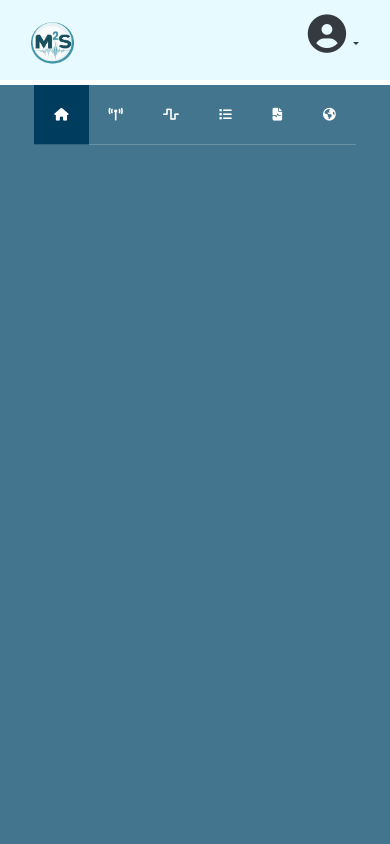
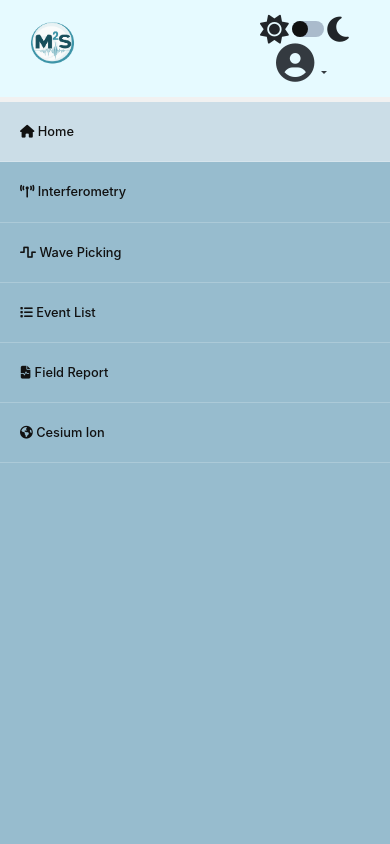
Before and after one commit to Dirack/dashboard, a plain HTML site: page index.html in a window 390 px wide. Shown: the top 844 px of the page. Drawn offline with nearby package versions, Linux system fonts and the light colour scheme.

Commit message:
Light and dark theme

```diff
--- a/index.html
+++ b/index.html
@@ -23,9 +23,15 @@
 				<img src="logo_m2s.png" class="logo-img">
 				<!--<h4 class="text-dark">Logo</h4>-->
 			</div>
-			<div class="col-4 text-right bar">
-				<ul class="navbar-nav mr-auto">
-					<li>
+			<div class="col-4 text-right bar d-flex justify-content-end">
+				<div class="row">
+				<div class="switch" style="margin-right:20px">
+					<i class="fas fa-sun"></i>
+					<span class="switch__track"></span>
+					<i class="fas fa-moon"></i>
+				</div>
+				<ul class="navbar-nav mr-auto list-inline d-flex">
+					<li class="list-inline-item">
 						<a href="#" class="px-3 text-dark perfil dropdown-toggle" id="navbar-dropdown" role="button" data-toggle="dropdown" aria-haspopup="true" aria-expanded="false">
 							<i class="fa-solid fa-circle-user fa-3x"></i>
 						</a>
@@ -36,6 +42,7 @@
 						</div>
 					</li>
 				</ul>
+				</div>
 			</div>
 		</div>
 	</div>
@@ -43,13 +50,13 @@
 	<div class="container-fluid">
 		<div class="row">
 			<div class="lateral col-12 col-sm-auto">
-				<nav class="menu d-flex d-sm-block justify-content-center flex-wrap">
-					<a href="#" data-page="0" class="page-button active"><i class="fas fa-home"></i><span>Home</span></a>
-					<a href="#" data-page="1" class="page-button"><i class="fa-solid fa-tower-broadcast"></i><span>Interferometry</span></a>
-					<a href="#" data-page="2" class="page-button"><i class="fa-solid fa-wave-square"></i><span>Wave Picking</span></a>
-					<a href="#" data-page="3" class="page-button"><i class="fa-solid fa-list"></i><span>Event List</span></a>
-					<a href="#" data-page="4" class="page-button"><i class="fa-solid fa-file-waveform"></i><span>Field Report</span></a>
-					<a href="#" data-page="5" class="page-button"><i class="fa-solid fa-earth-americas"></i><span>Cesium Ion</span></a>
+				<nav class="menu d-block d-sm-block justify-content-center flex-wrap">
+					<a href="#" data-page="0" class="page-button active"><i class="fas fa-home"></i><span> Home</span></a>
+					<a href="#" data-page="1" class="page-button"><i class="fa-solid fa-tower-broadcast"></i><span> Interferometry</span></a>
+					<a href="#" data-page="2" class="page-button"><i class="fa-solid fa-wave-square"></i><span> Wave Picking</span></a>
+					<a href="#" data-page="3" class="page-button"><i class="fa-solid fa-list"></i><span> Event List</span></a>
+					<a href="#" data-page="4" class="page-button"><i class="fa-solid fa-file-waveform"></i><span> Field Report</span></a>
+					<a href="#" data-page="5" class="page-button"><i class="fa-solid fa-earth-americas"></i><span> Cesium Ion</span></a>
 				</nav>
 			</div>
 			<main class="main col">
@@ -141,5 +148,20 @@
 			$(this).toggleClass("active");
 		});
 	</script>
+
+	<!-- Navbar switch track to light and dark mode -->
+        <script>
+                $(".switch__track").bind("click",function(){
+                        $(this).toggleClass("switch__track--dark");
+                        if($(this).is(".switch__track--dark")){
+                                $("html").attr("data-theme","dark");
+				$('#navbar-dropdown').removeClass('text-dark').addClass('text-light');
+                        }else{
+                                $("html").attr("data-theme","light");
+				$('#navbar-dropdown').removeClass('text-light').addClass('text-dark');
+                        }
+                });
+        </script>
+
 </body>
 </html>
--- a/styles.css
+++ b/styles.css
@@ -1,23 +1,81 @@
-body{
-	background: #f1f1f1;
+/**********************************/
+/* 0. Variables
+/* 1. General styles
+/* 2. Navbar
+/* 3. Lateral
+/* 4. Main
+/* 5. Footer
+/**********************************/
+
+/**********************************/
+/* 0. Variables
+/**********************************/
+
+[data-theme="light"]{
+	--clr-background: #f1f1f1;
+	--clr-card: #e6faff;
+	--clr-lateral: #97bcce;
+	--clr-active: #cbdde7;
+	--clr-font: #111;
+	--clr-main: #e9eced;
+	--clr-switch-track:#AABBCC;
 }
 
+[data-theme="dark"]{
+	--clr-background: #111111;
+        --clr-card:#005c72;
+	--clr-lateral: #294757;
+	--clr-active: #497f9c;
+	--clr-font: #fff;
+	--clr-main: #73868c;
+	--clr-switch-track:#AABBCC;
+}
+
+/**********************************/
+/* 1. General styles
+/**********************************/
+
+body{
+	background: var(--clr-background);
+}
+
+footer{
+	background: var(--clr-card);
+        min-height: 19rem;
+        text-align: center;
+	padding-top: 10px;
+	color: var(--clr-font);
+}
+
+/**********************************/
+/* 2. Navbar
+/**********************************/
+
 .bar{
-	background: #e6faff;
+	background: var(--clr-card);
 	padding-top: 15px;
 	padding-bottom: 15px;
 	margin: 0px;
 }
 
+.logo-img{
+	width: 75px;
+	height: 50px;
+}
+
+#navbar-dropdown:hover{
+	text-decoration: none;
+}
+
 .dropdown-menu{
 	margin: 17px;
-	background: #262a34;
+	background: var(--clr-lateral);
 	color: white;
 	box-shadow: 0 0 10px rgba(0,0,0,0.568);
 }
 
 .menuperfil{
-	color: white;
+	color: var(--clr-font);
 }
 
 .menuperfil:focus{
@@ -30,18 +88,55 @@ body{
 	box-shadow: 0 0 10px rgba(0,0,0,0.568);
 }
 
+.switch{
+        display: flex;
+        align-items: center;
+        font-size: 1.8rem;
+}
+
+.switch__track{
+        background-color: var(--clr-switch-track);
+        display: block;
+        height: 1rem;
+        width: 2rem;
+        border-radius: 0.5rem;
+        cursor: pointer;
+        margin: 0 .2rem;
+}
+
+.switch__track::before{
+        content:"";
+        background-color: var(--clr-font);
+        transition: var(--transition);
+        display: block;
+        width: 1rem;
+        height: 1rem;
+        border-radius: 0.5rem;
+        position: relative;
+        left: 0rem;
+}
+
+.switch__track--dark::before{
+        left: 1rem;
+}
+
+
+/**********************************/
+/* 3. Lateral
+/**********************************/
+
 .lateral{
-	background: #43758e;
-	color: #fff;
+	background: var(--clr-lateral);
+	color: var(--clr-font);
 	min-width: 250px;
 	min-height: 100vh;
 	padding: 0;
-	border-bottom: 5px #fff solid;
+	border-bottom: 5px var(--clr-background) solid;
 }
 
 .lateral .menu a{
 	text-decoration: none;
-	color: #fff;
+	color: var(--clr-font);
 	display: block;
 	font: Roboto sans-serif;
 	padding: 20px;
@@ -51,33 +146,35 @@ body{
 
 .lateral .menu a:hover{
 	text-decoration: none;
-	background: #003c5d;
+	background: var(--clr-active);
+	/*background: #003c5d;*/
 }
 
 .active{
-	background: #003c5d;
+	background: var(--clr-active);
 }
 
 .lateral .menu{
-	border-top: 5px #fff solid;
+	border-top: 5px var(--clr-background) solid;
 }
 
 .lateral .menu a i{
 	margin-right: 20px;
 }
 
+/**********************************/
+/* 4. Main
+/**********************************/
+
 .main{
-	background: #e9eced;
-	border-top: 5px #fff solid;
-	border-bottom: 5px #fff solid;
+	background: var(--clr-main);
+	border-top: 5px var(--clr-background) solid;
+	border-bottom: 5px var(--clr-background) solid;
 }
 
-footer{
-	background: #e6faff;
-        min-height: 19rem;
-        text-align: center;
-	padding-top: 10px;
-}
+/**********************************/
+/* 5. Footer
+/**********************************/
 
 .footer__message{
 	text-align: left;
@@ -93,22 +190,10 @@ footer{
 	text-transform: uppercase;
 }
 
-.logo-img{
-	width: 75px;
-	height: 50px;
-}
-
-#navbar-dropdown:hover{
-	text-decoration: none;
-}
 
 @media screen and (max-width:1300px){
 	.lateral{
 		min-width: auto;
-	}
-
-	.lateral .menu a span{
-		display: none;
 	}
 
 	.lateral .menu a i{
```
